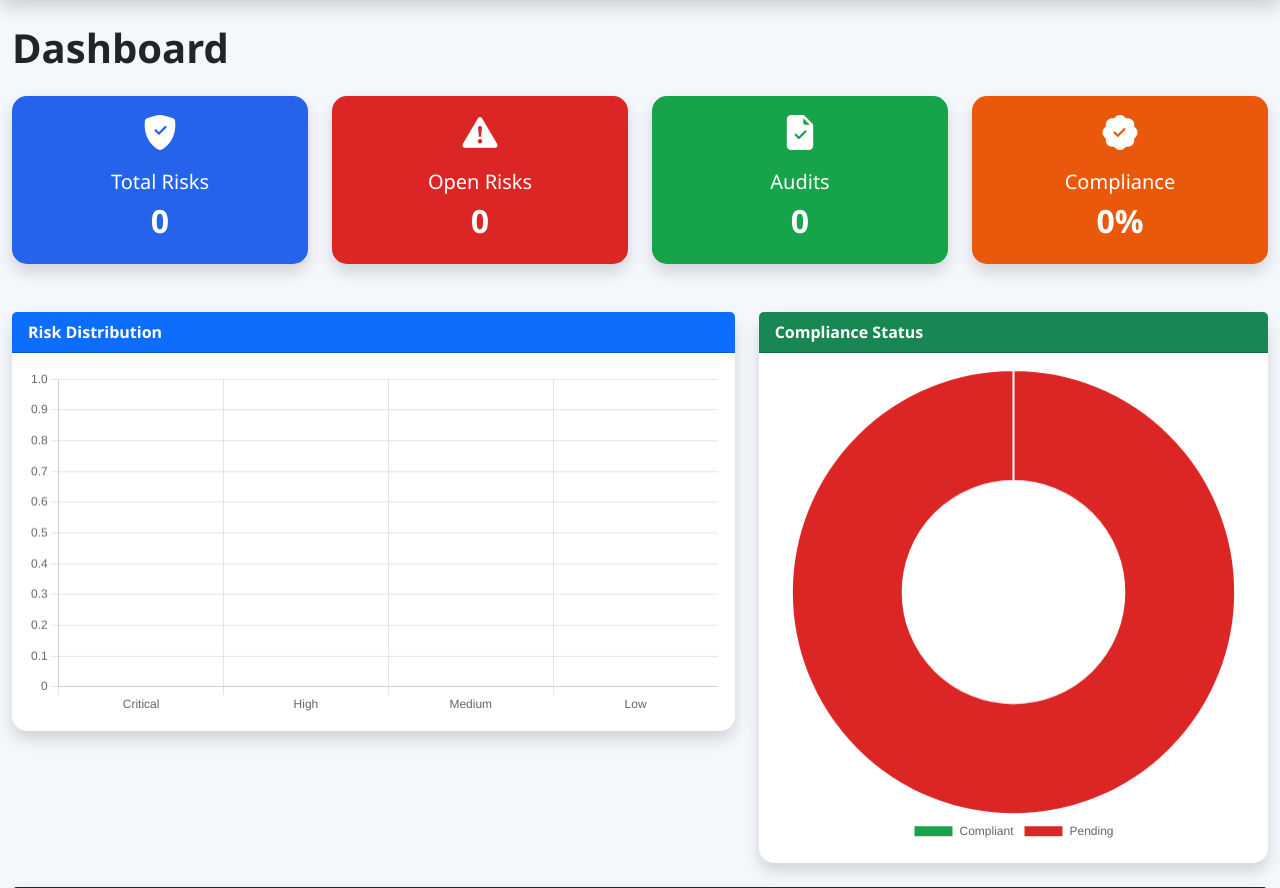
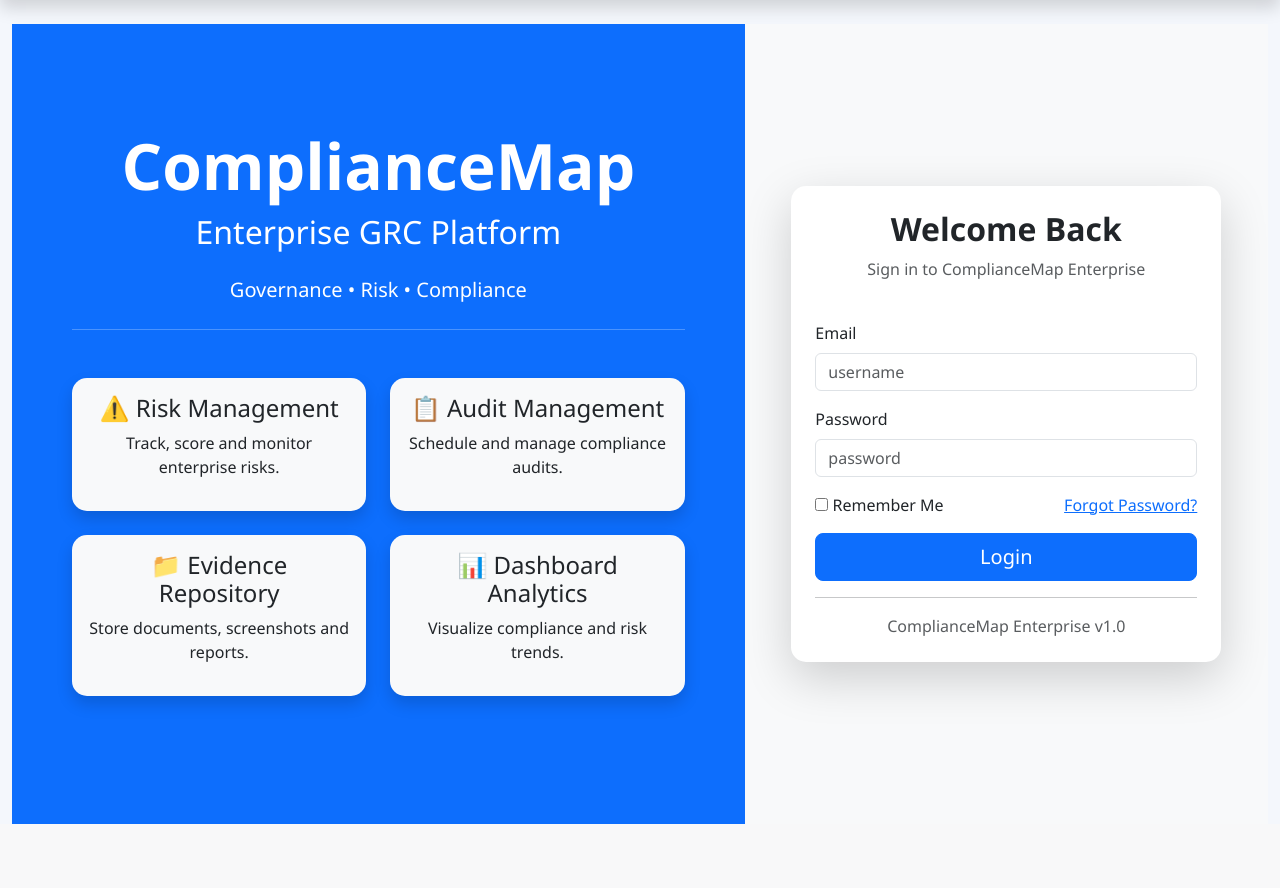
Before and after one commit to sthiti321/ComplianceMap-Enterprise, a Flask app: page / in a window 1280 px wide. Shown: the part 62-950 px from the top of the page. After the commit the page ends 886 px from the top, so only its background shows below. Run offline with Flask 3, Linux system fonts and the light colour scheme.

Commit message:
Add landing page and update navigation

```diff
--- a/app.py
+++ b/app.py
@@ -87,11 +87,46 @@ class Evidence(db.Model):
     file_name = db.Column(db.String(300))
 
 
+class User(db.Model):
+
+    id = db.Column(db.Integer, primary_key=True)
+
+    username = db.Column(db.String(100), unique=True, nullable=False)
+
+    password = db.Column(db.String(200), nullable=False)
+
+    role = db.Column(db.String(50))
+
+
 # ------------------------
 # ROUTES
 # ------------------------
 
+@app.route("/login", methods=["POST"])
+def login():
+
+    username = request.form["username"]
+    password = request.form["password"]
+
+    user = User.query.filter_by(
+        username=username,
+        password=password
+    ).first()
+
+    if user:
+
+        return redirect(url_for("dashboard"))
+
+    return render_template(
+        "index.html",
+        error="Invalid username or password"
+    )
+
 @app.route("/")
+def index():
+    return render_template("index.html")
+
+@app.route("/dashboard")
 def dashboard():
     total_risks = Risk.query.count()
     open_risks = Risk.query.filter_by(status="Open").count()
@@ -515,6 +550,7 @@ def generate_report():
     return send_file(pdf_file, as_attachment=True)
 
 
+
 # ------------------------
 # MAIN
 # ------------------------
--- /dev/null
+++ b/templates/index.html
@@ -0,0 +1,223 @@
+{% extends "base.html" %}
+
+{% block content %}
+
+<div class="container-fluid vh-100">
+
+    <div class="row h-100">
+
+        <!-- Left Side -->
+
+        <div class="col-lg-7 d-none d-lg-flex align-items-center justify-content-center bg-primary text-white">
+
+            <div class="text-center px-5">
+
+                <h1 class="display-3 fw-bold">
+                    ComplianceMap
+                </h1>
+
+                <h2 class="fw-light">
+                    Enterprise GRC Platform
+                </h2>
+
+                <p class="lead mt-4">
+
+                    Governance • Risk • Compliance
+
+                </p>
+
+                <hr class="my-4">
+
+                <div class="row mt-5">
+
+                    <div class="col-md-6 mb-4">
+
+                        <div class="card bg-light text-dark shadow">
+
+                            <div class="card-body">
+
+                                <h4>⚠️ Risk Management</h4>
+
+                                <p>
+                                    Track, score and monitor enterprise risks.
+                                </p>
+
+                            </div>
+
+                        </div>
+
+                    </div>
+
+                    <div class="col-md-6 mb-4">
+
+                        <div class="card bg-light text-dark shadow">
+
+                            <div class="card-body">
+
+                                <h4>📋 Audit Management</h4>
+
+                                <p>
+                                    Schedule and manage compliance audits.
+                                </p>
+
+                            </div>
+
+                        </div>
+
+                    </div>
+
+                    <div class="col-md-6 mb-4">
+
+                        <div class="card bg-light text-dark shadow">
+
+                            <div class="card-body">
+
+                                <h4>📁 Evidence Repository</h4>
+
+                                <p>
+                                    Store documents, screenshots and reports.
+                                </p>
+
+                            </div>
+
+                        </div>
+
+                    </div>
+
+                    <div class="col-md-6 mb-4">
+
+                        <div class="card bg-light text-dark shadow">
+
+                            <div class="card-body">
+
+                                <h4>📊 Dashboard Analytics</h4>
+
+                                <p>
+                                    Visualize compliance and risk trends.
+                                </p>
+
+                            </div>
+
+                        </div>
+
+                    </div>
+
+                </div>
+
+            </div>
+
+        </div>
+
+        {% if error %}
+
+<div class="alert alert-danger">
+
+{{ error }}
+
+</div>
+
+{% endif %}
+
+        <!-- Login -->
+
+        <div class="col-lg-5 d-flex align-items-center justify-content-center bg-light">
+
+            <div class="card shadow-lg border-0 p-4" style="width:430px;">
+
+                <div class="text-center mb-4">
+
+                    <h2 class="fw-bold">
+
+                        Welcome Back
+
+                    </h2>
+
+                    <p class="text-muted">
+
+                        Sign in to ComplianceMap Enterprise
+
+                    </p>
+
+                </div>
+
+                <form method="POST" action="/login">
+
+                    <div class="mb-3">
+
+                        <label class="form-label">
+
+                            Email
+
+                        </label>
+
+                        <input
+                        type="text"
+                        class="form-control"
+                        name="username"
+                        placeholder="username"
+                        required>
+
+                    </div>
+
+                    <div class="mb-3">
+
+                        <label class="form-label">
+
+                            Password
+
+                        </label>
+
+                        <input
+                        type="password"
+                        class="form-control"
+                        name="password"
+                        placeholder="password"
+                        required>
+
+                    </div>
+
+                    <div class="d-flex justify-content-between mb-3">
+
+                        <div>
+
+                            <input
+                            type="checkbox">
+
+                            Remember Me
+
+                        </div>
+
+                        <a href="#">
+
+                            Forgot Password?
+
+                        </a>
+
+                    </div>
+
+                    <button
+                    class="btn btn-primary w-100 btn-lg">
+
+                        Login
+
+                    </button>
+
+                </form>
+
+                <hr>
+
+                <div class="text-center text-muted">
+
+                    ComplianceMap Enterprise v1.0
+
+                </div>
+
+            </div>
+
+        </div>
+
+    </div>
+
+</div>
+
+{% endblock %}
--- a/templates/navbar.html
+++ b/templates/navbar.html
@@ -24,7 +24,7 @@ id="navbarNav">
 
 <li class="nav-item">
 
-<a class="nav-link" href="/">
+<a class="nav-link" href="/dashboard">
 Dashboard
 </a>
 
```
